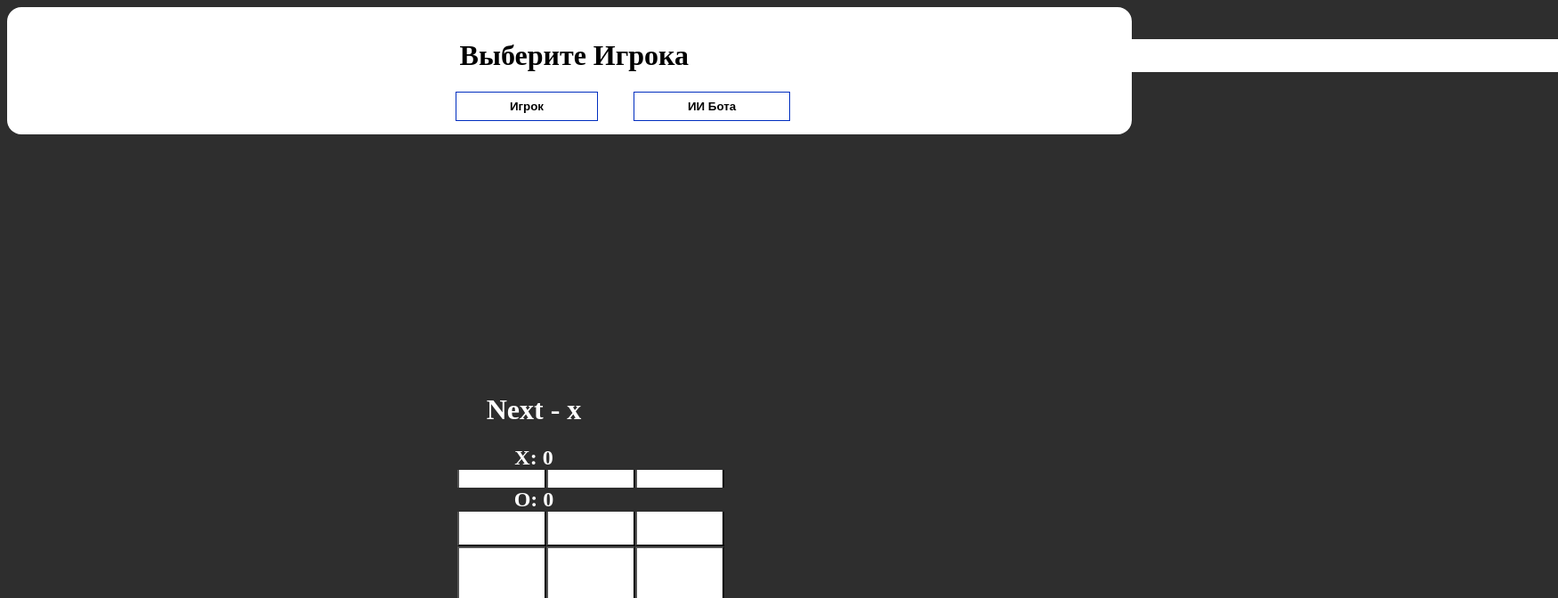
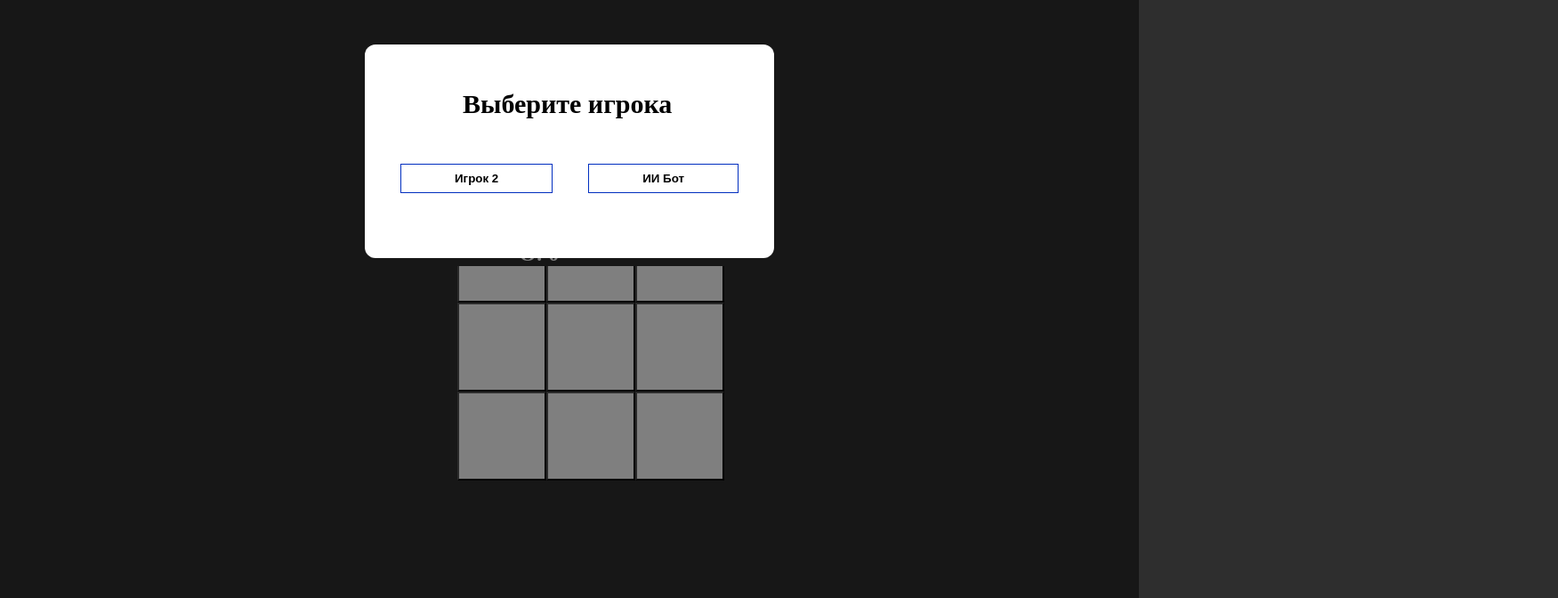
Before and after one commit to hitmanplay/tic-tac-toe, a React app: page / in a window 1280 px wide. Shown: the top 672 px of the page at 89% size, 1751 px wide, since content can reach past the window. Built offline with nearby package versions, Linux system fonts and the light colour scheme.

Commit message:
Сделал модалку, пофиксил некоторые стили

```diff
--- a/src/pages/Main/Main.tsx
+++ b/src/pages/Main/Main.tsx
@@ -1,14 +1,15 @@
 import React, {useState} from 'react';
 import './Main.css'
 import Game from "@pages/Main/components/Game";
-import Modal from './components/Modal';
+import Modal from "@pages/Main/components/Modal";
+
 
 const Main = () => {
     const [visible, setVisible] = useState(false);
     return (
         <div>
+            <Game />
             <Modal visible={visible} setVisible={setVisible}/>
-            <Game />
         </div>
     );
 };
--- a/src/pages/Main/components/Board.css
+++ b/src/pages/Main/components/Board.css
@@ -5,7 +5,7 @@
     flex-wrap: wrap;
     justify-content: center;
     align-items: center;
-    padding: 15% 40%;
+    padding: 10% 40%;
 }
 
 .info{
@@ -13,9 +13,9 @@
     align-items: center;
     justify-content: center;
     position: relative;
-    top: 270px;
-    left: -40px;
-    right: 0;
+    top: 190px;
+    left: -34px;
+    margin: 5px;
     color: white;
 }
 
@@ -23,8 +23,8 @@
     display: flex;
     align-items: center;
     justify-content: center;
-    margin-left: 41.5%;
-    margin-top: -13.5%;
+    margin-left: 41.2%;
+    margin-top: -9.2%;
     color: white;
     padding: 10px 80px;
     background-color: transparent;
--- a/src/pages/Main/components/Modal.css
+++ b/src/pages/Main/components/Modal.css
@@ -1,34 +1,33 @@
 .modal{
-    position: fixed;
+    height: 100vh;
+    width: 100vw;
+    background-color: rgba(0, 0, 0, 0.5);
+    position: absolute;
     top: 0;
-    bottom: 0;
-    right: 0;
     left: 0;
-    display: none;
-    background: rgba(0,0,0,0.5);
-}
-
-.modalContent{
-    padding: 15px;
-    background: white;
-    border-radius: 16px;
-    min-width: 250px;
+    display: flex;
+    align-content: center;
+    justify-content: center;
+    transform: scale(0);
 }
 
 .modal.active{
-    display: flex;
-    justify-content: center;
-    align-items: center;
+    transform: scale(1);
 }
 
+.modal__content{
+    padding: 20px;
+    margin: 50px;
+    border-radius: 12px;
+    background-color: white;
+    height: 200px;
+}
 
 .chooseBtn{
-    position: relative;
-    left: 38%;
     border: 1px solid #002ebf;
     font-weight: bold;
     background: transparent;
-    margin: 0 20px;
+    margin: 20px;
     padding: 8px 60px;
     cursor: pointer;
     transition: 0.1s ease-in-out;
@@ -40,7 +39,8 @@
 }
 
 .subtitle{
-    position: relative;
-    left: 40%;
     background: white;
+    font-size: 30px;
+    font-weight: bold;
+    margin: 30px 90px;
 }
--- a/src/pages/Main/components/Modal.tsx
+++ b/src/pages/Main/components/Modal.tsx
@@ -1,4 +1,4 @@
-import React, {FC, useMemo}from 'react';
+import React, {FC}from 'react';
 import './Modal.css'
 
 interface IModal{
@@ -7,21 +7,15 @@ interface IModal{
 }
 
 const Modal: FC<IModal> = ({visible, setVisible}) => {
-    const rootClasses = useMemo(() => {
-        if(visible){
-            return 'modal'
-        }
-        return 'modal.active'
-    },[visible])
     return (
-        <div className={rootClasses} onClick={() => setVisible(false)}>
-        <div className="modalContent" onClick={(e) => e.stopPropagation()}>
-            <h1 className='subtitle'>Выберите Игрока</h1>
-            <button className='chooseBtn' onClick={() => setVisible(true)}>Игрок</button>
-            <button className='chooseBtn' onClick={() => setVisible(true)}>ИИ Бота</button>
+        <div className={visible ? 'modal' : 'modal active'}>
+            <div className="modal__content" onClick={(e) => e.stopPropagation()}>
+                <p className="subtitle">Выберите игрока</p>
+                <button className="chooseBtn" onClick={() => setVisible(true)}>Игрок 2</button>
+                <button className="chooseBtn" onClick={() => setVisible(true)}>ИИ Бот</button>
             </div>
         </div>
-    );
-};
+    )
+}
 
 export default Modal;
```
